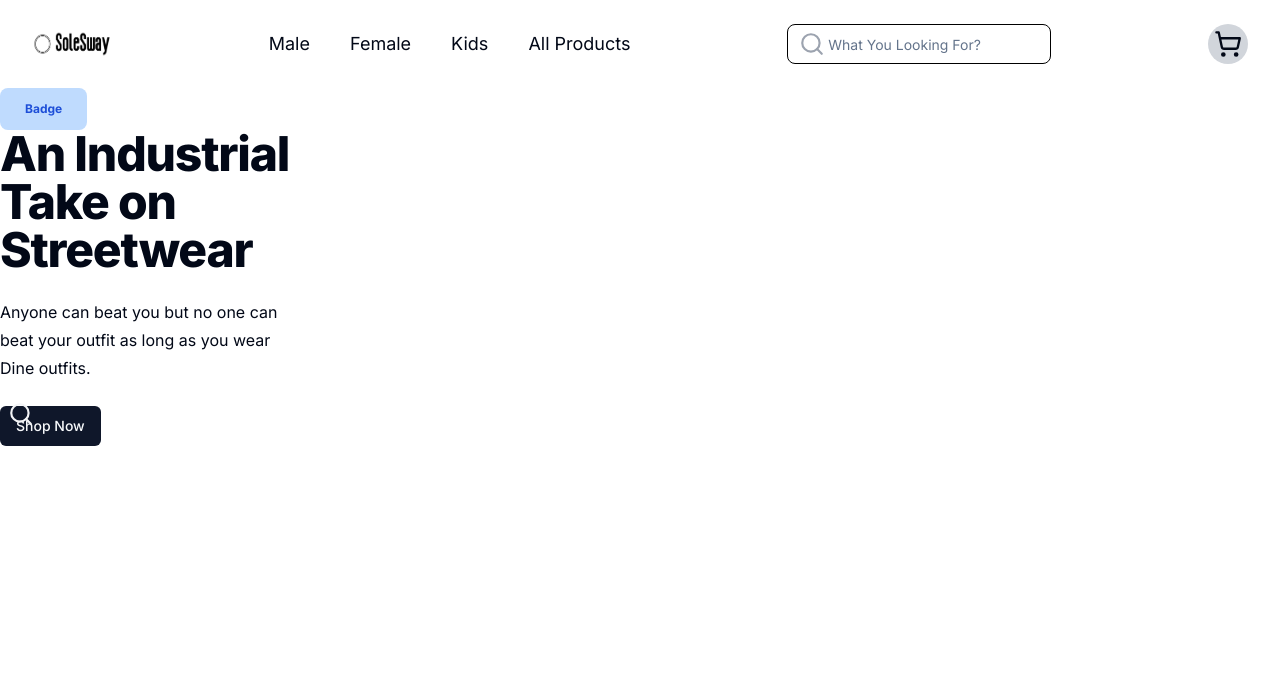
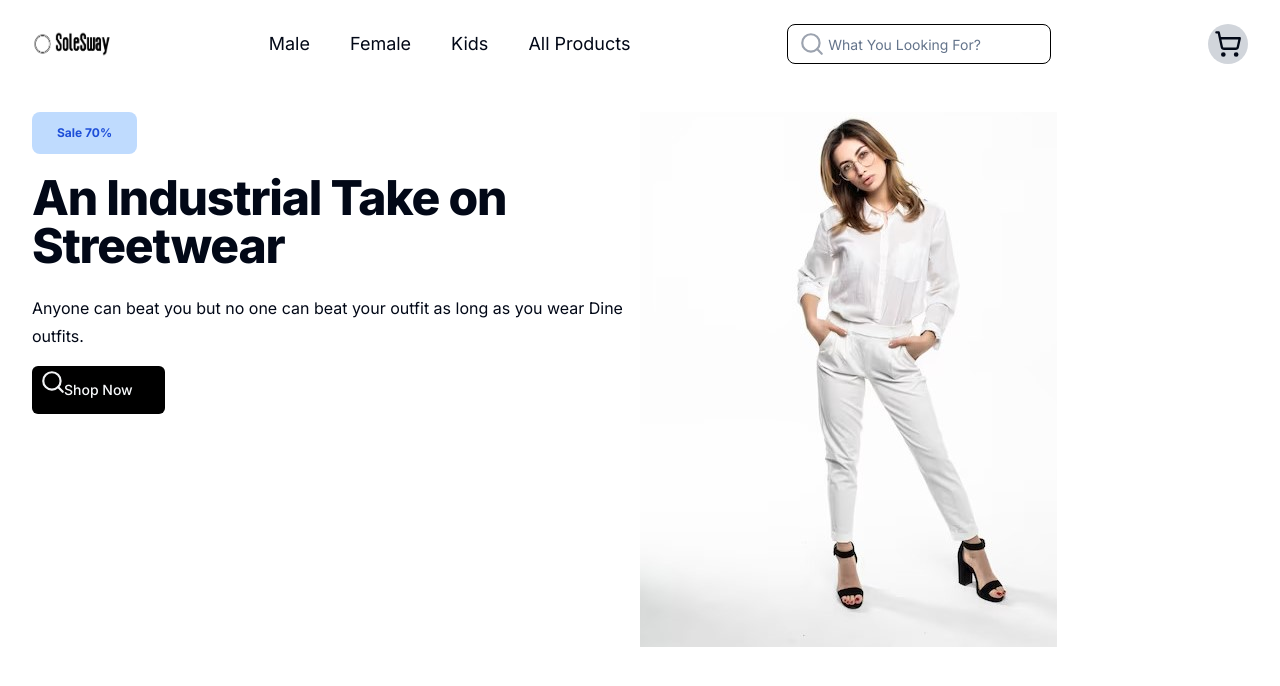
Before and after one commit to AbbasAliKazmi/solesway, a Next.js app: page / in a window 1280 px wide. Shown: the top 686 px of the page. Built offline with nearby package versions, Linux system fonts and the light colour scheme.

Commit message:
Refactor layout and hero components

```diff
--- a/src/app/layout.tsx
+++ b/src/app/layout.tsx
@@ -21,8 +21,9 @@ export default function RootLayout({
       <body className={inter.className}>
 
       <Header />
-
-      {children}
+      <main className="px-8">
+        {children}
+      </main>
       </body>
     </html>
   );
--- a/src/views/hero.tsx
+++ b/src/views/hero.tsx
@@ -1,30 +1,32 @@
 import { Badge } from "@/components/ui/badge"
 import { Button } from "@/components/ui/button"
 import { Search } from "lucide-react"
+import heroimg from "../../public/heroimg.jpg"
+import Image from "next/image"
 
 
 export default function  Hero(){
   return (
-    <section>
+    <section className="flex py-6 gap-y-10 flex-col lg:flex-row">
 
        {/*left div*/}
-    <div>
-      <Badge className="py-3 px-6 rounded-lg bg-blue-200 font-bold  text-blue-700 hover:bg-blue-300">Badge</Badge>
-      <h1 className="scroll-m-20 text-4xl font-extrabold tracking-tight lg:text-5xl">
-      An Industrial<br/> Take on<br/> Streetwear
+    <div className="flex-1">
+      <Badge className="py-3 px-6 rounded-lg bg-blue-200 font-bold  text-blue-700 hover:bg-blue-300">Sale 70%</Badge>
+      <h1 className="scroll-m-20 text-4xl font-extrabold tracking-tight lg:text-5xl mt-5">
+      An Industrial Take on Streetwear
       </h1>
       <p className="leading-7 [&:not(:first-child)]:mt-6">
-      Anyone can beat you but no one can<br/> beat your outfit as long as you wear <br/>Dine outfits.
+      Anyone can beat you but no one can beat your outfit as long as you wear Dine outfits.
       </p>
       <div className="relative flex items-center">
       <Search className="absolute ml-2  items-center pointer-events-none text-gray-100" size={26}/>
-      <Button className="mt-6">Shop Now</Button>
+      <Button className="bg-black h-12 px-8 mt-4">Shop Now</Button>
       </div>
 
-    </div>
+    </div >
        {/*right div*/}
-    <div>
-
+    <div className="flex-1">
+        <Image src={heroimg} alt="hero image" />
     </div>
 
     </section>
```
Also changed, not shown: public/heroimg.jpg (added).
